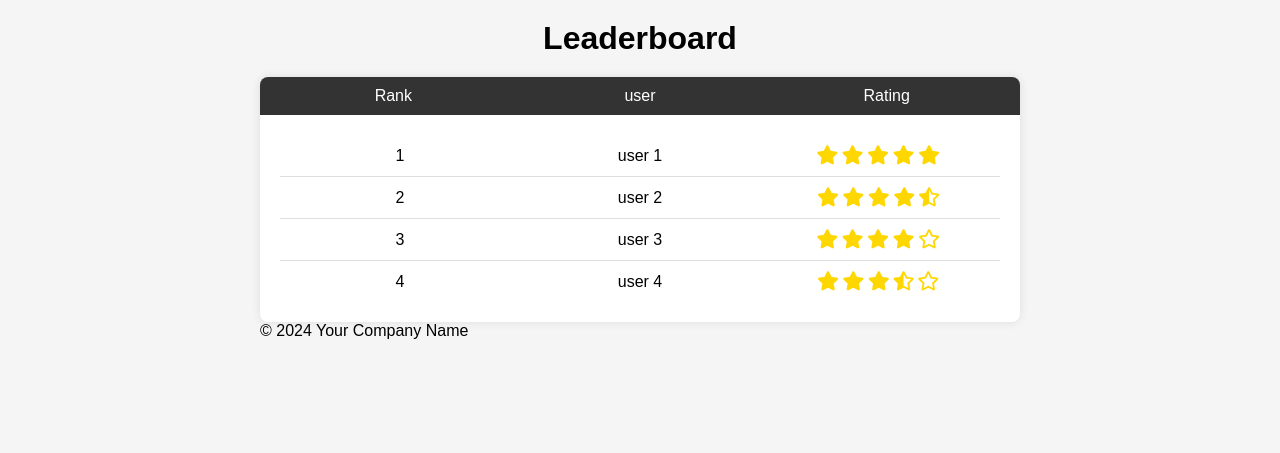
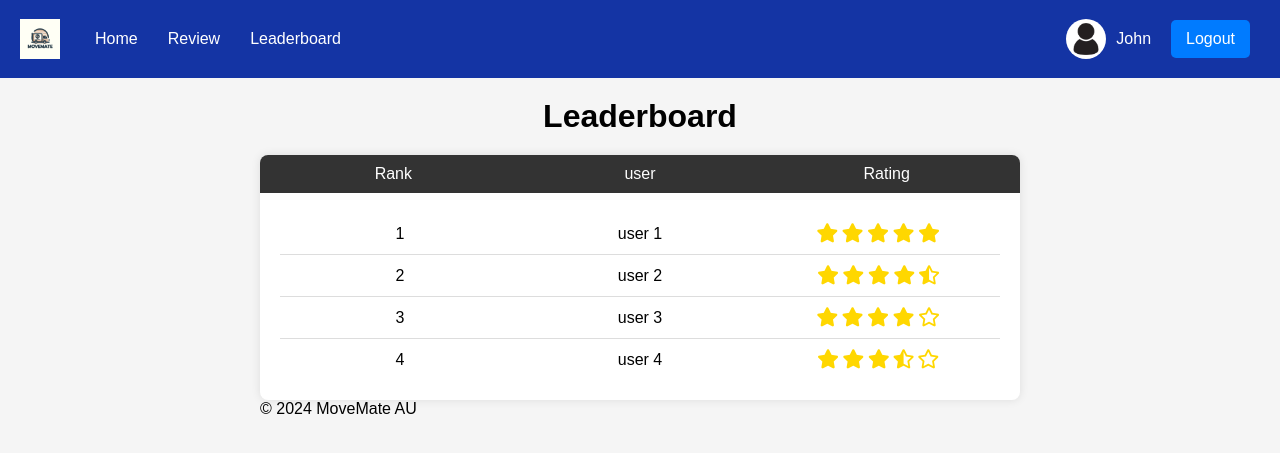
Before and after one commit to nitishragu12/CITS5505-GroupProject, a Flask app: page /leaderboard in a window 1280 px wide. Shown: the top 453 px of the page. Run offline with Flask 3, Linux system fonts and the light colour scheme.

Commit message:
Fixed navigation bar and redirecting routes

```diff
--- a/Login and Sign up/app.py
+++ b/Login and Sign up/app.py
@@ -103,6 +103,10 @@ def leaderboard():
 
 @app.route('/back2Home')
 def back2Home():
+    return render_template('home.html')
+
+@app.route('/logout')
+def logout():
     return render_template('index.html')
 
 if __name__ == '__main__':
--- /dev/null
+++ b/Login and Sign up/static/navbar.css
@@ -0,0 +1,66 @@
+/* Navigation bar styles */
+.navbar {
+    background-color: #1434A4;
+    color: white;
+    display: flex;
+    justify-content: space-between;
+    align-items: center;
+    padding: 10px 20px;
+}
+
+.navbar-left {
+    display: flex;
+    align-items: center;
+}
+
+.logo {
+    height: 40px;
+    margin-right: 20px;
+}
+
+.navbar a {
+    color: white;
+    text-decoration: none;
+    padding: 10px 15px;
+    transition: background-color 0.3s;
+}
+
+.navbar a:hover {
+    background-color: #6495ED; /* Lighter blue */
+}
+
+.navbar-right {
+    display: flex;
+    align-items: center;
+}
+.user-profile {
+    display: flex;
+    align-items: center;
+}
+
+.profile-picture {
+    width: 40px;
+    height: 40px;
+    border-radius: 50%;
+    margin-right: 10px;
+}
+
+.username {
+    margin-right: 10px;
+}
+
+.logout-button {
+    display: inline-block;
+    padding: 10px 20px;
+    margin: 10px;
+    background-color: #007bff;
+    color: white;
+    text-decoration: none;
+    border: none;
+    border-radius: 5px;
+    cursor: pointer;
+}
+
+.logout-button:hover {
+    background-color: #0056b3;
+}
--- a/Login and Sign up/static/reviewstyle.css
+++ b/Login and Sign up/static/reviewstyle.css
@@ -1,3 +1,9 @@
+* {
+    margin: 0;
+    padding: 0;
+    box-sizing: border-box;
+}
+
 body {
     font-family: Arial, sans-serif;
     background-color: #f4f4f4;
--- a/Login and Sign up/templates/leaderboard.html
+++ b/Login and Sign up/templates/leaderboard.html
@@ -10,6 +10,23 @@
     <script src="../static/leaderboard.js"></script>
 </head>
 <body>
+    <link rel="stylesheet" type="text/css" href="{{ url_for('static', filename='navbar.css') }}">
+    <div class="navbar">
+    <div class="navbar-left">
+        <img src="{{ url_for('static', filename='logo_movemate.jpg') }}" alt="Logo" class="logo">
+        <a href="{{ url_for('back2Home') }}">Home</a>
+        <a href="{{ url_for('review') }}">Review</a>
+        <a href="{{ url_for('leaderboard') }}">Leaderboard</a>
+    </div>
+    <div class="navbar-right">
+        <div class="user-profile">
+            <img src="{{ url_for('static', filename='profile.jpg') }}" alt="Profile Picture" class="profile-picture">
+            <span class="username">John</span> <!-- Dynamic username -->
+            <a href="{{ url_for('logout') }}" class="logout-button">Logout</a>
+        </div>
+    </div>
+</div>
+
     <div class="container">
         <header>
             <h1>Leaderboard</h1>
@@ -27,7 +44,7 @@
             </div>
         </main>
         <footer>
-            <p>&copy; 2024 Your Company Name</p>
+            <p>&copy; 2024 MoveMate AU</p>
         </footer>
     </div>
 </body>
```
Also changed, not shown: Login and Sign up/static/navbar.js (added, +64 -0 lines), Login and Sign up/templates/home.html (+5 -3 lines), Login and Sign up/templates/navbar.html (added, +18 -0 lines), Login and Sign up/templates/review.html (+17 -0 lines).
